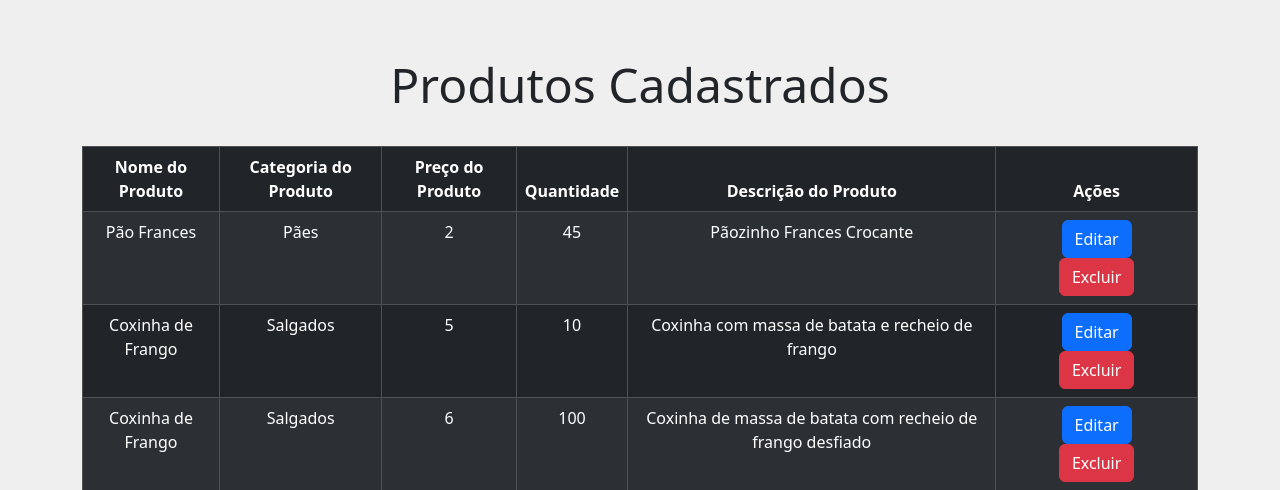
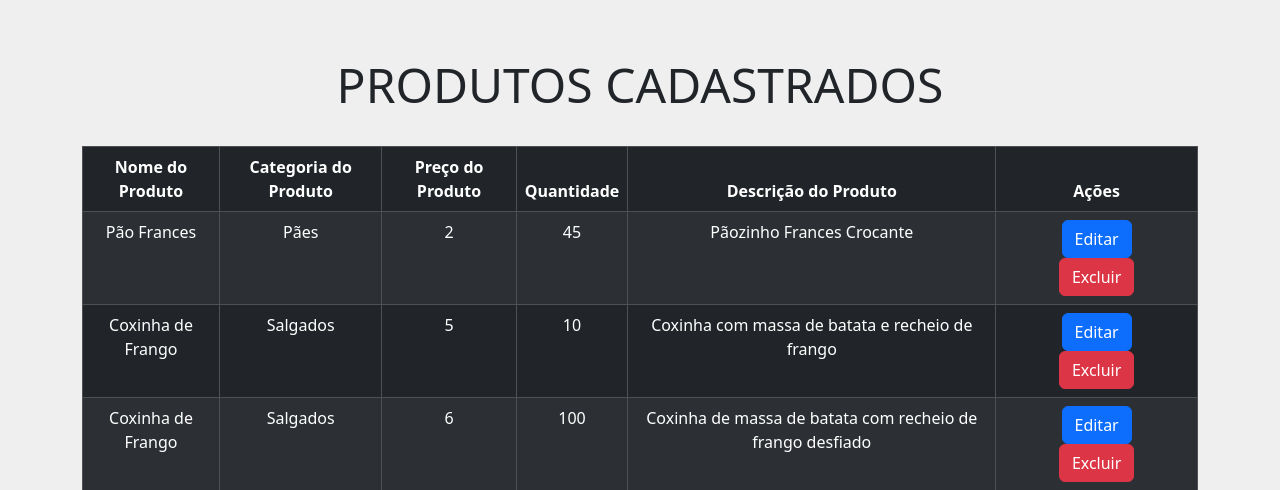
Before and after one commit to devmarcs/pdv-padaria, a Flask app: page /produtos in a window 1280 px wide. Shown: the part 56-546 px from the top of the page. Run offline with Flask 3, Linux system fonts and the light colour scheme; a user stored in the database is signed in.

Commit message:
atualizando o template da lista de produtos

```diff
--- a/templates/lista_produtos.html
+++ b/templates/lista_produtos.html
@@ -22,7 +22,7 @@
 
 
         <div class="page-header pai__tit">
-            <h3 class="tit__principal">Produtos Cadastrados</h3>
+            <h3 class="tit__principal">PRODUTOS CADASTRADOS</h3>
         </div>
         <table class="table table-dark table-striped table-responsive table-bordered tabela ">
             <thead class="thead-default">
```
Also changed, not shown: instance/padaria.sqlite3, static/img/parecerdescritivo.jpeg (added).
